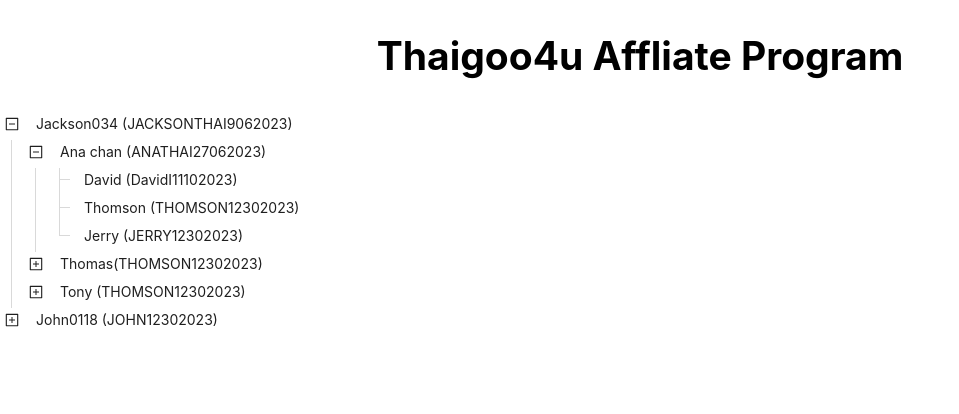
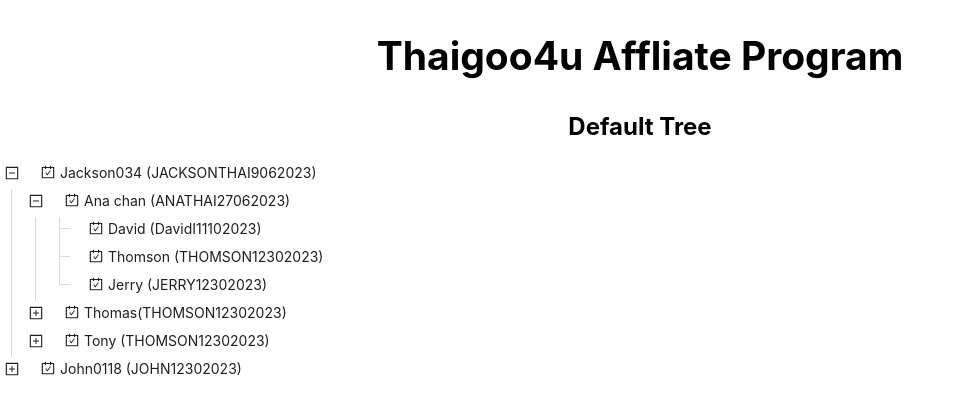
Before and after one commit to Edberaga/thaigood4u-vite-app, a React (Vite) app: page /default in a window 1280 px wide. Shown: the top 414 px of the page, without its empty margins (0-959 px from the left). Built offline with nearby package versions, Linux system fonts and the light colour scheme; no server answers.

Commit message:
Create default list to see the difference

```diff
--- a/src/components/AffliateDefault/DefaultListData.jsx
+++ b/src/components/AffliateDefault/DefaultListData.jsx
@@ -1,9 +1,9 @@
-import { CarryOutOutlined, CheckOutlined, FormOutlined } from '@ant-design/icons';
-import { Select, Switch, Tree } from 'antd';
+import { CarryOutOutlined, FormOutlined } from '@ant-design/icons';
+import { Tree } from 'antd';
 import { useState } from 'react';
 
 
-const treeData = [
+const defaultTreeData = [
   {
     title: 'Jackson034 (JACKSONTHAI9062023)',
     key: '0-0',
@@ -20,11 +20,7 @@
             icon: <CarryOutOutlined />,
           },
           {
-            title: (
-              <>
-                <div>Thomson (THOMSON12302023)</div>
-              </>
-            ),
+            title: 'Thomson (THOMSON12302023)',
             key: '0-0-0-1',
             icon: <CarryOutOutlined />,
           },
@@ -102,12 +98,13 @@
   };
   return (
     <div>
+      <h2>Default Tree</h2>
       <Tree
         showLine={true}
-        showIcon={showIcon}
+        showIcon={true}
         defaultExpandedKeys={['0-0-0']}
         onSelect={onSelect}
-        treeData={treeData}
+        treeData={defaultTreeData}
       />
     </div>
   );
```
